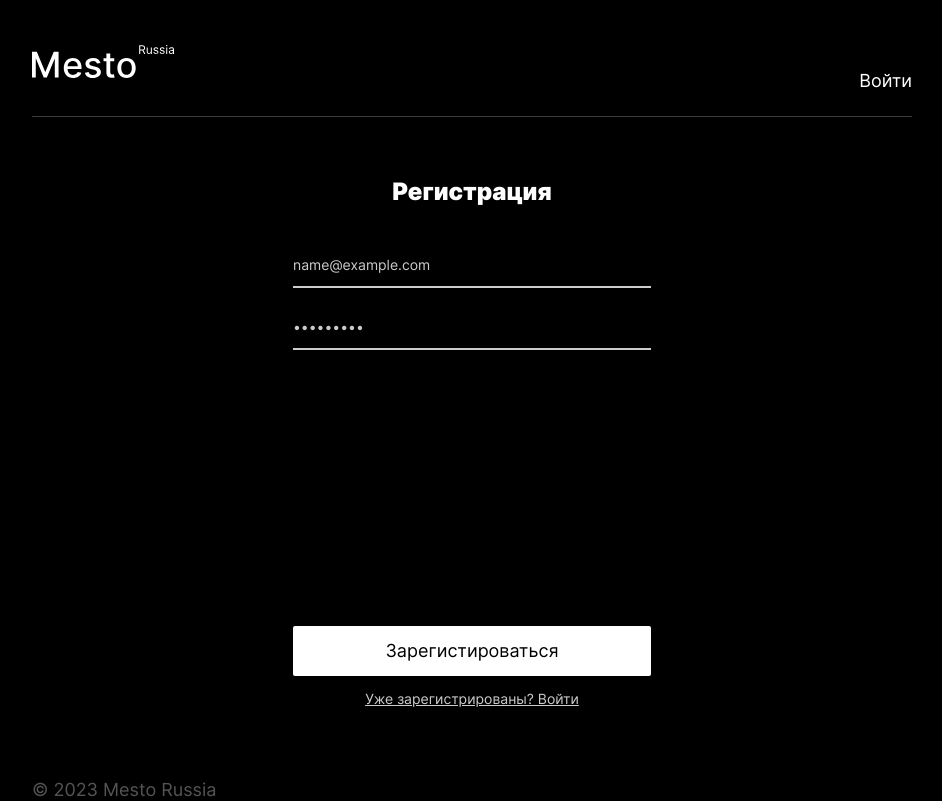
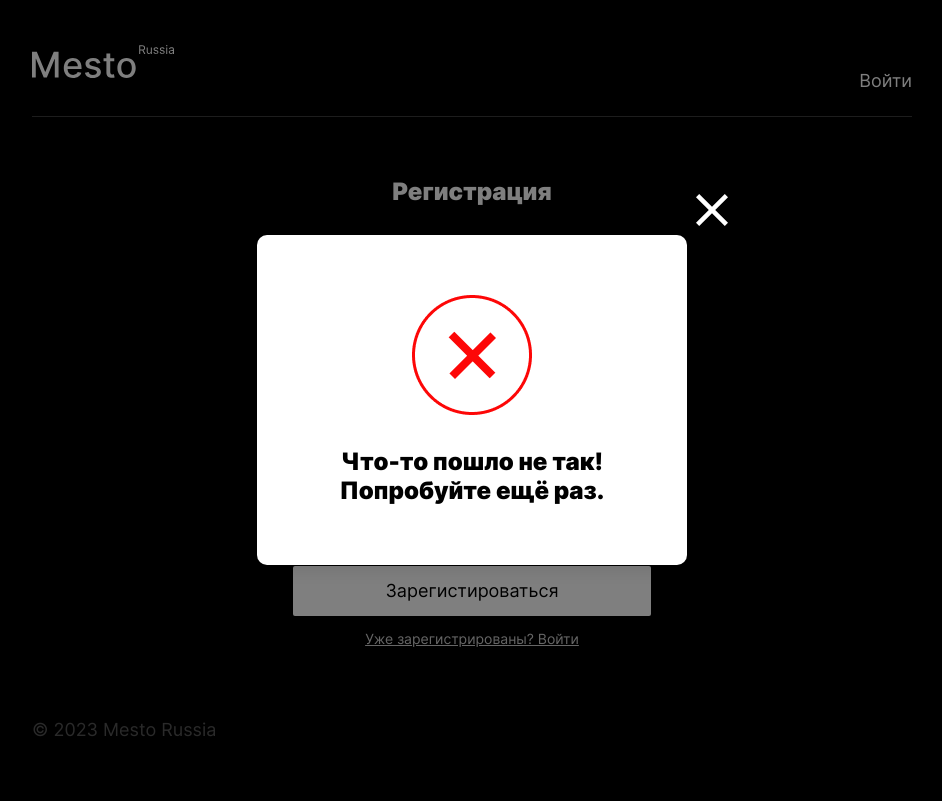
Before and after one commit to AShirenkov/react-mesto-auth, a React (Create React App) app: page /sing-up in a window 1280 px wide. Both pictures are taken after typing "name@example.com", "Sample123" into the empty fields and a click on the button "Зарегистироваться". Shown: the whole page, without its empty margins (168-1110 px from the left). Built offline with nearby package versions, Linux system fonts and the light colour scheme; no server answers.

Commit message:
feat: Добавить инфо табличку успех

```diff
--- /dev/null
+++ b/src/blocks/popup/__img-info-tooltip/popup__img-info-tooltip.css
@@ -0,0 +1,7 @@
+.popup__img-info-tooltip {
+  display: block;
+  margin: 60px auto 0;
+  padding: 0;
+  width: 120px;
+  height: 120px;
+}
--- /dev/null
+++ b/src/blocks/popup/__text-info-tooltip/popup__text-info-tooltip.css
@@ -0,0 +1,16 @@
+.popup__text-info-tooltip {
+  padding: 0;
+  margin: 32px 36px 60px;
+
+  font-size: 24px;
+  line-height: 1.21;
+  font-style: normal;
+  font-weight: 900;
+  text-align: center;
+
+  color: black;
+
+  text-overflow: ellipsis;
+  white-space: pre-line;
+  overflow: hidden;
+}
--- a/src/components/App.js
+++ b/src/components/App.js
@@ -25,12 +25,15 @@ import EditAvatarPopup from './EditAvatarPopup';
 
 import AddPlacePopup from './AddPlacePopup';
 
+import InfoTooltip from './InfoTooltip';
+
 import { CurrentUserContext } from '../contexts/CurrentUserContext';
 
 function App() {
   const [isEditProfilePopupOpen, setIsEditProfilePopupOpen] = useState(false);
   const [isAddPlacePopupOpen, setIsAddPlacePopupOpen] = useState(false);
   const [isEditAvatarPopupOpen, setIsEditAvatarPopupOpen] = useState(false);
+  const [isInfoTooltipPopupOpen, setIsInfoTooltipPopupOpen] = useState(false);
 
   const [selectedCard, setSelectedCard] = useState({});
 
@@ -38,7 +41,7 @@ function App() {
   const [cards, setCards] = useState([]);
 
   const [isLoggedIn, setLoggedIn] = useState(false);
-  const [isRegisteredIn, setRegisteredIn] = useState(false);
+  const [isRegisterCheck, setRegisteredCheck] = useState(null);
 
   const [currentEmail, setCurrentEmail] = useState('');
 
@@ -156,6 +159,7 @@ function App() {
     setIsEditProfilePopupOpen(false);
     setIsAddPlacePopupOpen(false);
     setSelectedCard({});
+    setIsInfoTooltipPopupOpen(false);
   }
   function handleCardClick(card) {
     //console.log(card._id);
@@ -168,10 +172,13 @@ function App() {
       .then(values => {
         console.log(values); //не забыть удалить
         //добавить тут вызов окна
+        setRegisteredCheck(true);
+        setIsInfoTooltipPopupOpen(true);
         navigate('/sing-in');
-        setRegisteredIn(true);
       })
       .catch(err => {
+        setRegisteredCheck(false);
+        setIsInfoTooltipPopupOpen(true);
         console.log(err);
       });
   }
@@ -259,6 +266,11 @@ function App() {
 
         <PopupWithForm name='remove-card' title='Вы уверены?' buttonName='Да' />
         <ImagePopup card={selectedCard} onClose={closeAllPopups} />
+        <InfoTooltip
+          isOpened={isInfoTooltipPopupOpen}
+          isRegisterCheck={isRegisterCheck}
+          onClose={closeAllPopups}
+        />
       </div>
     </CurrentUserContext.Provider>
   );
--- a/src/components/FormForAuth.js
+++ b/src/components/FormForAuth.js
@@ -5,7 +5,7 @@ function FormForAuth({ title, name, buttonName, onSubmit }) {
     pass: '',
     email: ''
   });
-  const [errorText, setSetErrorText] = useState('');
+  //const [errorText, setSetErrorText] = useState('');
   const handleChange = evt => {
     const { name, value } = evt.target;
     setValues({ ...values, [name]: value });
@@ -43,7 +43,7 @@ function FormForAuth({ title, name, buttonName, onSubmit }) {
           autoComplete='off'
         />
       </div>
-      <h2 className='auth-form__title'>{errorText}</h2>
+      {/* <h2 className='auth-form__title'>{errorText}</h2> */}
       <button type='submit' className='auth-form__save-button opacity-button'>
         {buttonName}
       </button>
--- /dev/null
+++ b/src/components/InfoTooltip.js
@@ -0,0 +1,28 @@
+import React from 'react';
+import logoOk from '../images/ok.png';
+import logoFail from '../images/fail.png';
+function InfoTooltip({ isOpened, onClose, isRegisterCheck }) {
+  return (
+    <div className={`popup ${isOpened && 'popup_opened'}`}>
+      <div className='popup__container'>
+        <button type='button' onClick={onClose} className='popup__close-button opacity-button' />
+        <img
+          className='popup__img-info-tooltip'
+          src={isRegisterCheck ? logoOk : logoFail}
+          alt={
+            isRegisterCheck
+              ? 'Вы успешно зарегистрировались!'
+              : 'Что-то пошло не так! Попробуйте ещё раз.'
+          }
+        />
+        <p className='popup__text-info-tooltip'>
+          {isRegisterCheck
+            ? 'Вы успешно зарегистрировались!'
+            : 'Что-то пошло не так!\nПопробуйте ещё раз.'}
+        </p>
+      </div>
+    </div>
+  );
+}
+
+export default InfoTooltip;
--- a/src/index.css
+++ b/src/index.css
@@ -55,6 +55,10 @@
 @import url(./blocks/popup/__img-container/popup__img-container.css);
 @import url(./blocks/popup/_background-color_black-09/popup_background-color_black-09.css);
 
+@import url(./blocks/popup/__text-info-tooltip/popup__text-info-tooltip.css);
+
+@import url(./blocks/popup/__img-info-tooltip/popup__img-info-tooltip.css);
+
 @import url(./blocks/auth-form/auth-form.css);
 @import url(./blocks/auth-form/__input-text/auth-form__input-text.css);
 @import url(./blocks/auth-form/__title/auth-form__title.css);
```
Also changed, not shown: src/images/fail.png (added), src/images/ok.png (added).
